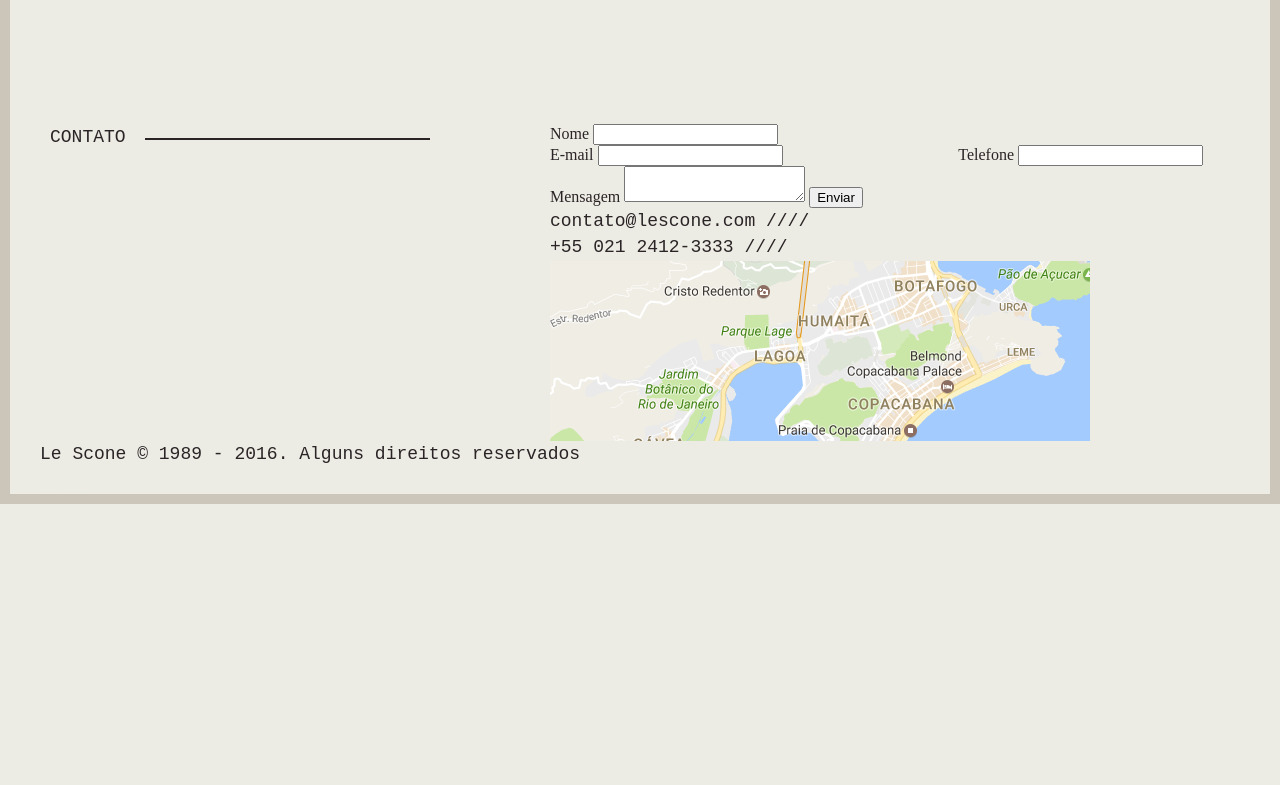
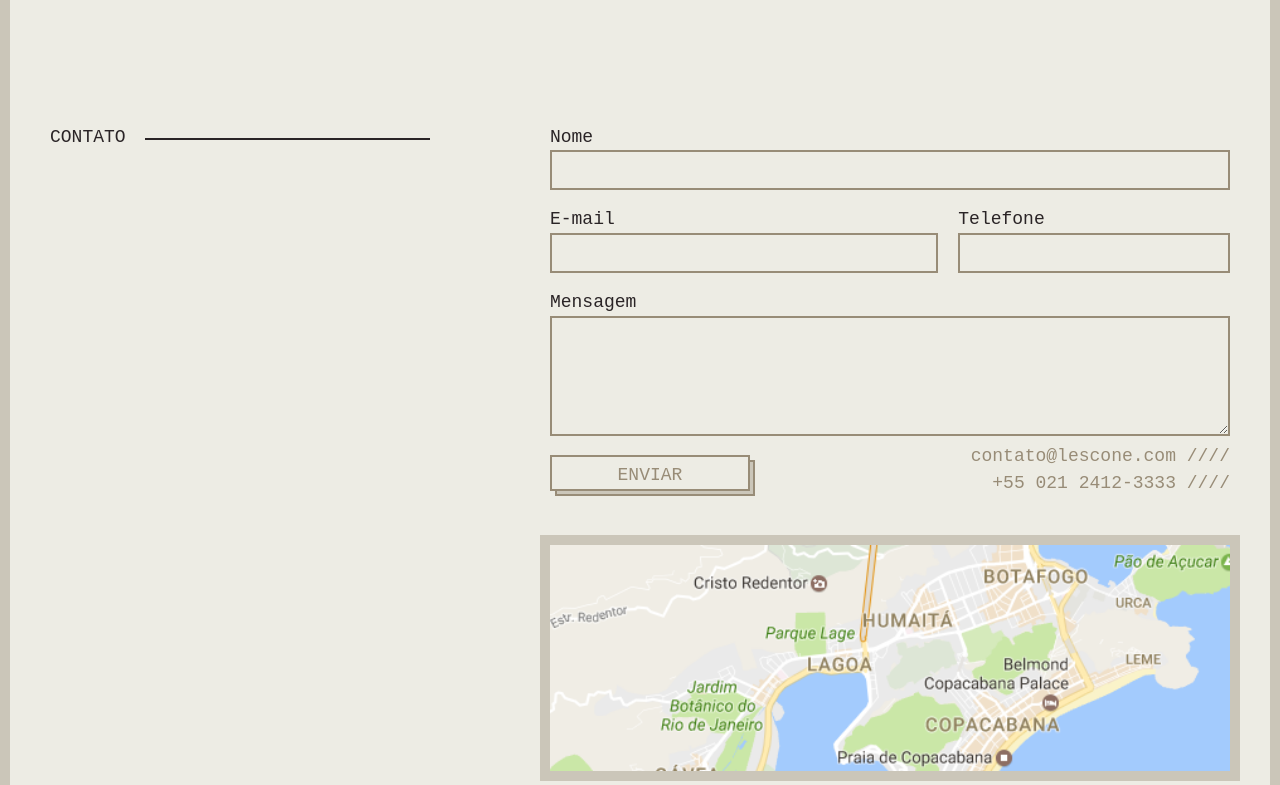
Before and after one commit to marianapequeno/lescone, a plain HTML site: page index.html in a window 1280 px wide. Shown: the part 1575-2360 px from the top of the page. Before the commit the page ends 2079 px from the top, so only its background shows below. Drawn offline with Linux system fonts and the light colour scheme; a web font is replaced by a local one.

Commit message:
Estilos das sessões contato e footer

```diff
--- /dev/null
+++ b/css/scss/_contato.scss
@@ -0,0 +1,70 @@
+.contato {
+  margin-top: 120px;
+  margin-bottom: 120px;
+  @include d(s) {
+    margin-top: 60px;
+    margin-bottom: 60px;
+  }
+}
+
+.contato form {
+  label {
+    @include type-1(18);
+    display: block;
+  }
+  input, textarea {
+    background-color: transparent;
+    color: $cinza;
+    @include type-1(18);
+    border: 2px solid $bege-escuro;
+    width: 100%;
+    height: 40px;
+    padding: 0 5px;
+    margin-bottom: 1rem;
+    &:hover, &:focus {
+      outline: none;
+      border-color: $bege-medio;
+    }
+  }
+  textarea {
+    height: 120px;
+  }
+}
+
+.button{
+  cursor: pointer;
+  background-color: transparent;
+  color: $bege-escuro;
+  @include type-1(18);
+  text-transform: uppercase;
+  border: 2px solid $bege-escuro;
+  @include box-shadow(5px 5px 0 -2px $bege-medio, 5px 5px 0 0 $bege-escuro);
+  width: 200px;
+  padding-top: 5px;
+  display: block;
+  transition: .3s;
+  &:hover {
+    @include box-shadow(3px 3px 0 -2px $bege-medio, 3px 3px 0 0 $bege-escuro);
+  }
+}
+
+.contato-info {
+  color: $bege-escuro;
+  margin-top: 2rem;
+  margin-bottom: 3rem;
+  display: inline-block;
+  @include d(l) {
+    text-align: right;
+    margin-top: -3rem;
+    float: right;
+  }
+}
+
+.contato-map {
+  @include box-shadow(0 0 0 10px $bege-medio);
+  display: block;
+  clear: both;
+  img {
+    width: 100%;
+  }
+}
--- /dev/null
+++ b/css/scss/_footer.scss
@@ -0,0 +1,18 @@
+footer {
+  background-color: $cinza;
+  @include box-shadow(-1px 0 0 10px $cinza);
+  padding: 20px 0;
+  p {
+    color: $bege-claro;
+    @include d(s) {
+      text-align: center;
+    }
+  }
+  a img {
+    float: right;
+    @include d(s) {
+      margin: 20px auto;
+      float: none;
+    }
+  }
+}
--- a/css/scss/_variaveis-e-mixins.scss
+++ b/css/scss/_variaveis-e-mixins.scss
@@ -29,3 +29,9 @@ $font-2: 'Aref Ruqaa', serif;
     line-height: rem(30, 24);
   }
 }
+
+@mixin box-shadow($shadow...) {
+  -webkit-box-shadow: $shadow;
+  -moz-box-shadow: $shadow;
+  box-shadow: $shadow;
+}
--- a/css/scss/style.scss
+++ b/css/scss/style.scss
@@ -7,3 +7,5 @@
 //Seções
 @import 'intro';
 @import 'menu';
+@import 'contato';
+@import 'footer';
--- a/index.html
+++ b/index.html
@@ -73,23 +73,23 @@
 
 			<div class="grid-7 offset-1">
 				<form>
-					<label for="">Nome</label>
-					<input type="text">
+					<label for="name">Nome</label>
+					<input type="text" name="name" id="name">
 
 					<div class="row">
 						<div class="grid-7">
-							<label for="">E-mail</label>
-							<input type="email">
+							<label for="email">E-mail</label>
+							<input type="email" name="email" id="email">
 						</div>
 
 						<div class="grid-5">
-							<label for="">Telefone</label>
-							<input type="tel">
+							<label for="tel">Telefone</label>
+							<input type="tel" name="tel" id="tel">
 						</div>
 					</div>
 
-					<label for="">Mensagem</label>
-					<textarea name="" id="" ></textarea>
+					<label for="message">Mensagem</label>
+					<textarea name="message" id="message" ></textarea>
 
 					<button type="submit" class="button">Enviar</button>
 				</form>
@@ -99,7 +99,7 @@
 					<p>+55 021 2412-3333 ////</p>
 				</div>
 
-				<a href="#" target="_blank" class="contato-mapa">
+				<a href="#" target="_blank" class="contato-map">
 					<img src="img/map.png" alt="Como chegar na Le Scone"/>
 				</a>
 			</div>
@@ -107,7 +107,7 @@
 
 		<footer>
 			<div class="container">
-				<p>Le Scone © 1989 - 2016. Alguns direitos reservados</p>
+				<p class="grid-9">Le Scone © 1989 - 2016. Alguns direitos reservados</p>
 				<a href="#" target="_blank">
 					<img src="img/lescone-icone.png" alt="Ícone da Le Scone"/>
 				</a>
```
Also changed, not shown: css/style.css.
